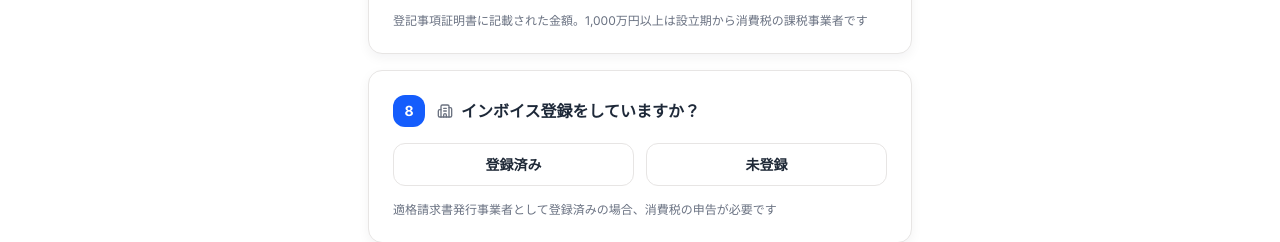
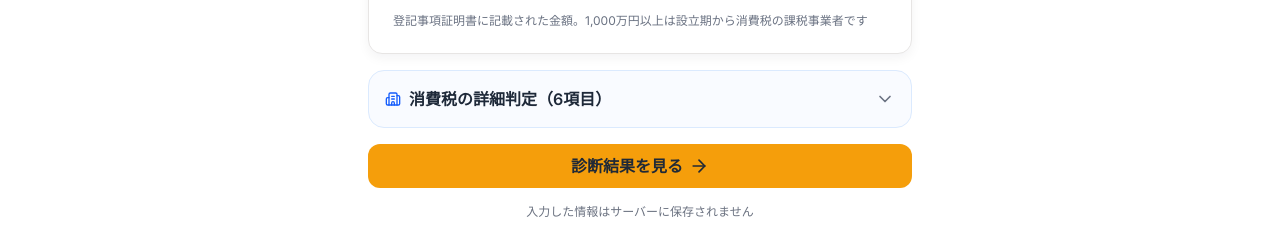
Before and after one commit to dodeca0305/sunboo, a Next.js app: page /start in a window 1280 px wide. Shown: the part 1483-1725 px from the top of the page. Built offline with nearby package versions, Linux system fonts and the light colour scheme; no server answers; the database is empty.

Commit message:
Group consumption tax diagnosis fields

```diff
--- a/src/app/(site)/start/page.tsx
+++ b/src/app/(site)/start/page.tsx
@@ -4,7 +4,7 @@ import { useState, useEffect } from 'react';
 import { useRouter } from 'next/navigation';
 import { supabase } from '@/lib/supabase';
 import { prefectures as staticPrefectures } from '@/data/prefectures';
-import { MapPin, Users, Calendar, ArrowRight, AlertTriangle, Building2, UserCog } from 'lucide-react';
+import { MapPin, Users, Calendar, ArrowRight, AlertTriangle, Building2, UserCog, ChevronDown } from 'lucide-react';
 import type { CorporateType } from '@/lib/types';
 import SegmentedControl from '@/components/SegmentedControl';
 
@@ -48,6 +48,7 @@ export default function StartPage() {
   const [specifiedNewCorporationStatus, setSpecifiedNewCorporationStatus] = useState<SpecifiedNewCorporationStatus | null>(null);
   const [basePeriodTaxableSalesStatus, setBasePeriodTaxableSalesStatus] = useState<BasePeriodTaxableSalesStatus | null>(null);
   const [reorganizationTaxabilityStatus, setReorganizationTaxabilityStatus] = useState<ReorganizationTaxabilityStatus | null>(null);
+  const [taxDetailsOpen, setTaxDetailsOpen] = useState(false);
 
   const [loadingMunis, setLoadingMunis] = useState(false);
   const [errors, setErrors] = useState<Partial<Record<'pref' | 'muni' | 'emp' | 'fm' | 'corp' | 'officerTerm' | 'establishedDate' | 'officerPay' | 'payrollCount' | 'hireDate' | 'employmentIns' | 'employmentInsDate' | 'socialIns' | 'socialInsDate' | 'capital' | 'invoice' | 'taxElection' | 'specificPeriod' | 'specifiedNewCorp' | 'basePeriodSales' | 'reorganization', string>>>({});
@@ -146,6 +147,14 @@ export default function StartPage() {
     if (specifiedNewCorporationStatus === null) errs.specifiedNewCorp = '特定新規設立法人の状況を選択してください';
     if (basePeriodTaxableSalesStatus === null) errs.basePeriodSales = '基準期間の課税売上高を選択してください';
     if (reorganizationTaxabilityStatus === null) errs.reorganization = '合併・分割による事業承継の状況を選択してください';
+    if (
+      isInvoiceRegistered === null ||
+      isConsumptionTaxElectionEffective === null ||
+      specificPeriodThresholdStatus === null ||
+      specifiedNewCorporationStatus === null ||
+      basePeriodTaxableSalesStatus === null ||
+      reorganizationTaxabilityStatus === null
+    ) setTaxDetailsOpen(true);
     if (!establishedDate) errs.establishedDate = '設立日を入力してください';
     if (corporateType === 'kabushiki' && hasOfficerTerm === null) {
       errs.officerTerm = '役員任期の有無を選択してください';
@@ -540,6 +549,21 @@ export default function StartPage() {
           {errors.capital && <p className="flex items-center gap-1 text-xs text-red-500"><AlertTriangle className="h-3.5 w-3.5" />{errors.capital}</p>}
         </div>
 
+        <details
+          className="group rounded-2xl border border-blue-100 bg-blue-50/40 p-4"
+          open={taxDetailsOpen}
+          onToggle={(e) => setTaxDetailsOpen(e.currentTarget.open)}
+        >
+          <summary className="flex cursor-pointer list-none items-center justify-between gap-3 font-semibold text-gray-800">
+            <span className="flex items-center gap-2">
+              <Building2 className="h-4 w-4 text-blue-600" />
+              消費税の詳細判定（6項目）
+            </span>
+            <ChevronDown className="h-5 w-5 text-gray-500 transition-transform group-open:rotate-180" />
+          </summary>
+          <p className="mt-2 text-xs text-gray-500">申告が必要かを詳しく判定します。わからない項目には確認用の選択肢があります</p>
+          <div className="mt-4 space-y-4">
+
         {/* ⑧ インボイス登録 */}
         <div className="card space-y-4">
           <div className="flex items-center gap-3">
@@ -674,6 +698,9 @@ export default function StartPage() {
           {errors.reorganization && <p className="flex items-center gap-1 text-xs text-red-500"><AlertTriangle className="h-3.5 w-3.5" />{errors.reorganization}</p>}
         </div>
 
+          </div>
+        </details>
+
         {/* ⑭ 役員任期（株式会社のみ） */}
         {corporateType === 'kabushiki' && (
           <div className="card space-y-4">
```
